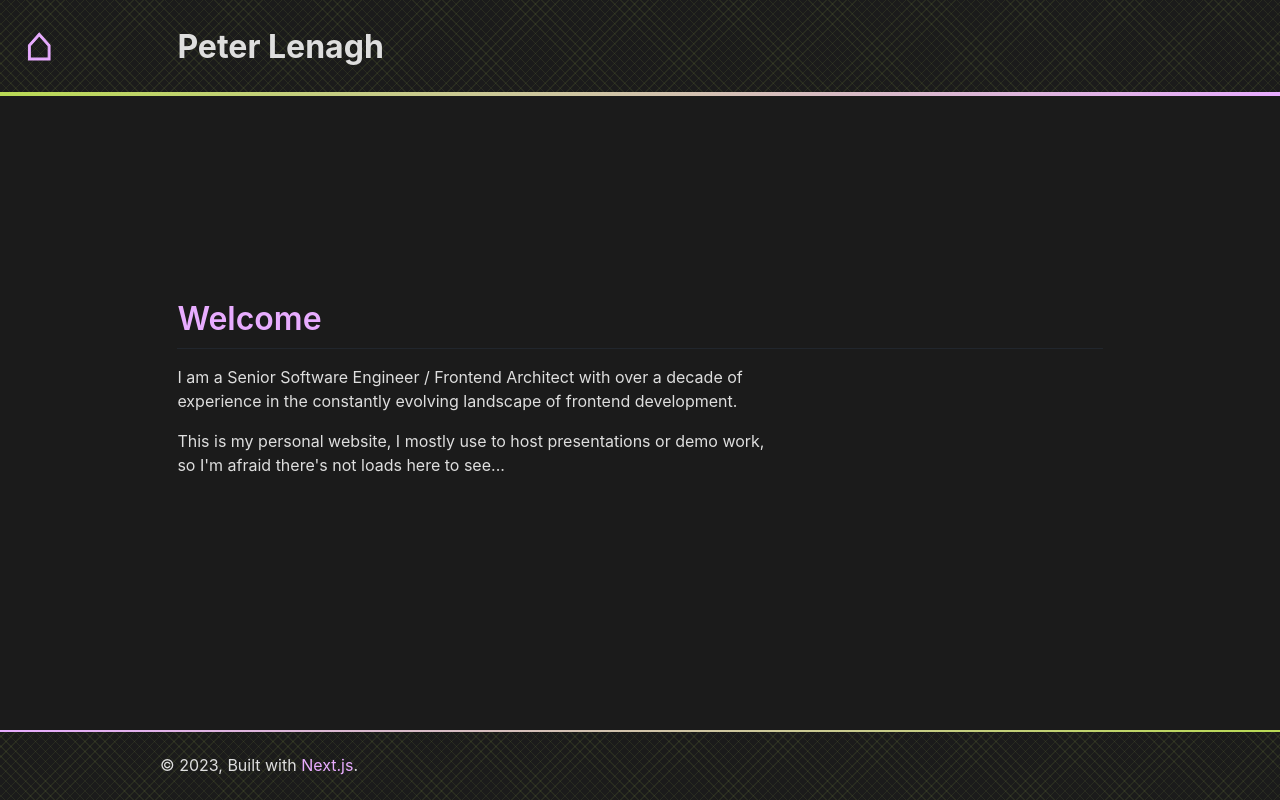
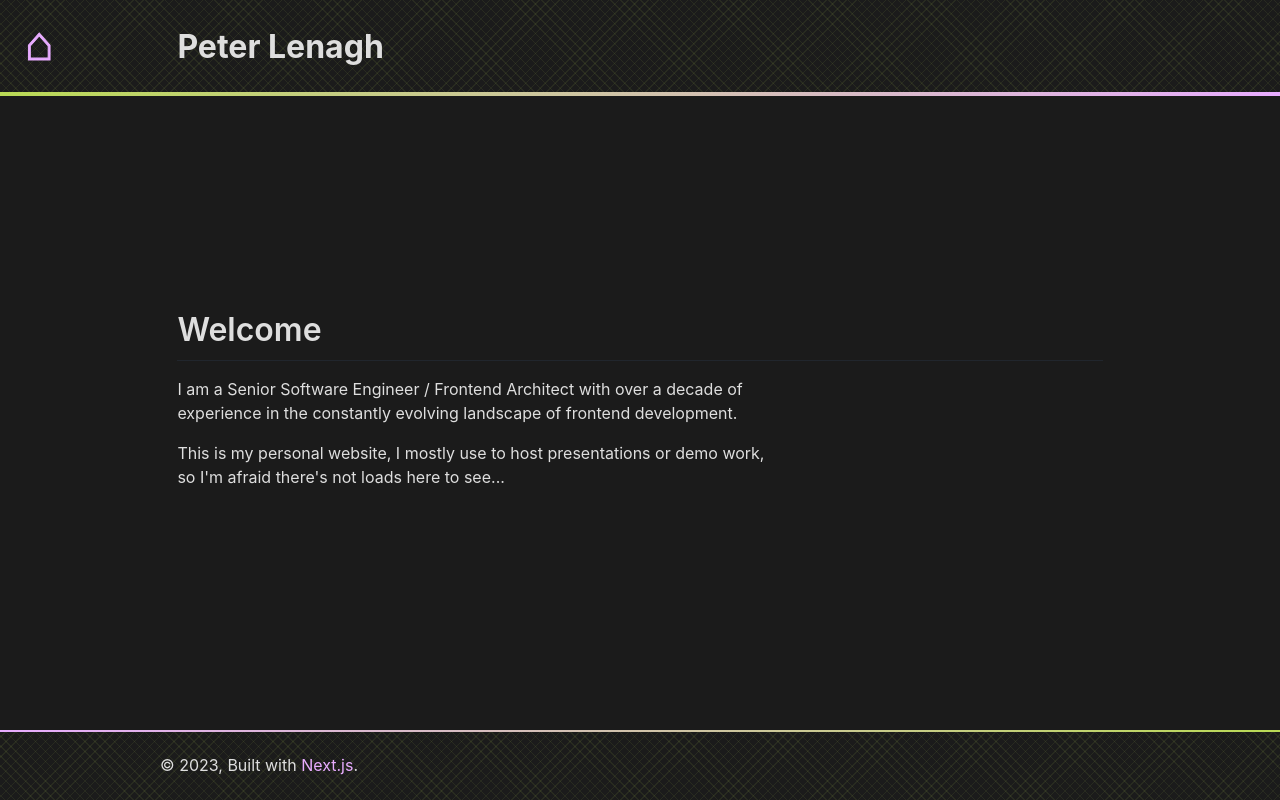
Before and after one commit to peterlenagh/peterlenagh.com, a Next.js app: page / in a window 1280 px wide. Built offline with nearby package versions, Linux system fonts and the light colour scheme.

Commit message:
feat(styles): ++pretty.

```diff
--- a/src/app/(main)/page.module.scss
+++ b/src/app/(main)/page.module.scss
@@ -7,7 +7,7 @@
     p {
         max-width: 60ch;
     }
-    h1 {
+    h1, h2, h3, h4, h5, h6 {
         color: $pink;
     }
 }
--- a/src/app/(main)/page.tsx
+++ b/src/app/(main)/page.tsx
@@ -6,7 +6,7 @@ import styles from './page.module.scss';
 const cx = classNames.bind(styles);
 
 export default function Home() {
-  return (<main className={cx("homepage__main", "markdown-body")}>
+  return (<>
     <h1>Welcome</h1>
     <p>
       I am a Senior Software Engineer / Frontend Architect with over a decade
@@ -15,6 +15,6 @@ export default function Home() {
     <p>
       This is my personal website, I mostly use to host presentations or demo work, so I'm afraid there's not loads here to see...
     </p>
-  </main>
+  </>
   )
 }
--- a/src/app/presentations/(nav)/page.tsx
+++ b/src/app/presentations/(nav)/page.tsx
@@ -14,7 +14,7 @@ export default async function SlidePage(props: PageProps) {
         <>
             {presentations.map((presentation) => (
                 // @ts-expect-error Server Component
-                <PresentationPreview key={presentation} presentation={presentation} />
+                <PresentationPreview key={presentation} presentation={presentation} linkTitle />
             ))}
         </>
     );
--- a/src/components/MainLayout/MainLayout.module.scss
+++ b/src/components/MainLayout/MainLayout.module.scss
@@ -36,7 +36,42 @@
     max-width: 960px;
     padding: 1.45rem 1.0875rem;
     display: flex;
+
     flex-direction: column;
+    padding-bottom: 3.125rem;
+    width: 100%;
+    &:global(.markdown-body){
+        margin: auto 0;
+        p {
+            max-width: 60ch;
+        }
+        a {
+            color: $pink;
+            text-decoration: none;
+            &:hover {
+                text-decoration: none;
+                position: relative;
+                &:after {
+                    content: " ";
+                    position: absolute;
+                    height: 2px;
+                    background: $offWhite;
+                    margin-top: 5px;
+                    bottom: -4px;
+                    left: 0;
+                    right: 0;
+                }
+            }
+        }
+        h1,
+        h2,
+        h3,
+        h4,
+        h5,
+        h6 {
+            color: $offWhite;
+        }
+    }
 }
 
 .footer {
--- a/src/components/MainLayout/MainLayout.tsx
+++ b/src/components/MainLayout/MainLayout.tsx
@@ -26,7 +26,7 @@ const MainLayout = ({ children }: {
             </h1>
         </Header>
         <div className={cx('main-wrapper')}>
-          <main className={cx('main')}>{children}</main>
+          <main className={cx('main', 'markdown-body')}>{children}</main>
         </div>
 
         <footer className={cx('footer')}>
```
Also changed, not shown: src/components/PresentationPreview/PresentationPreview.module.scss (+6 -6 lines), src/components/PresentationPreview/PresentationPreview.tsx (+7 -6 lines).
